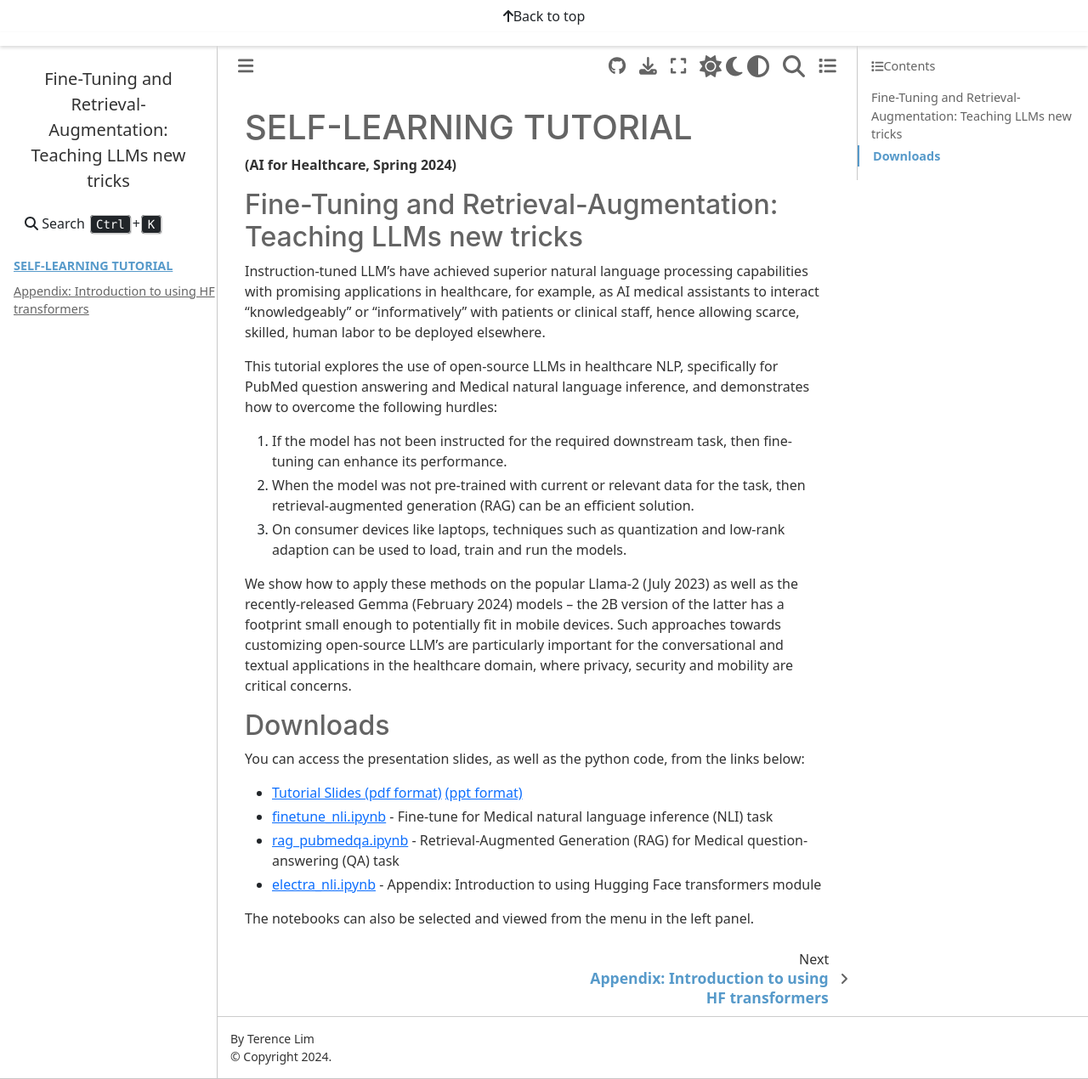
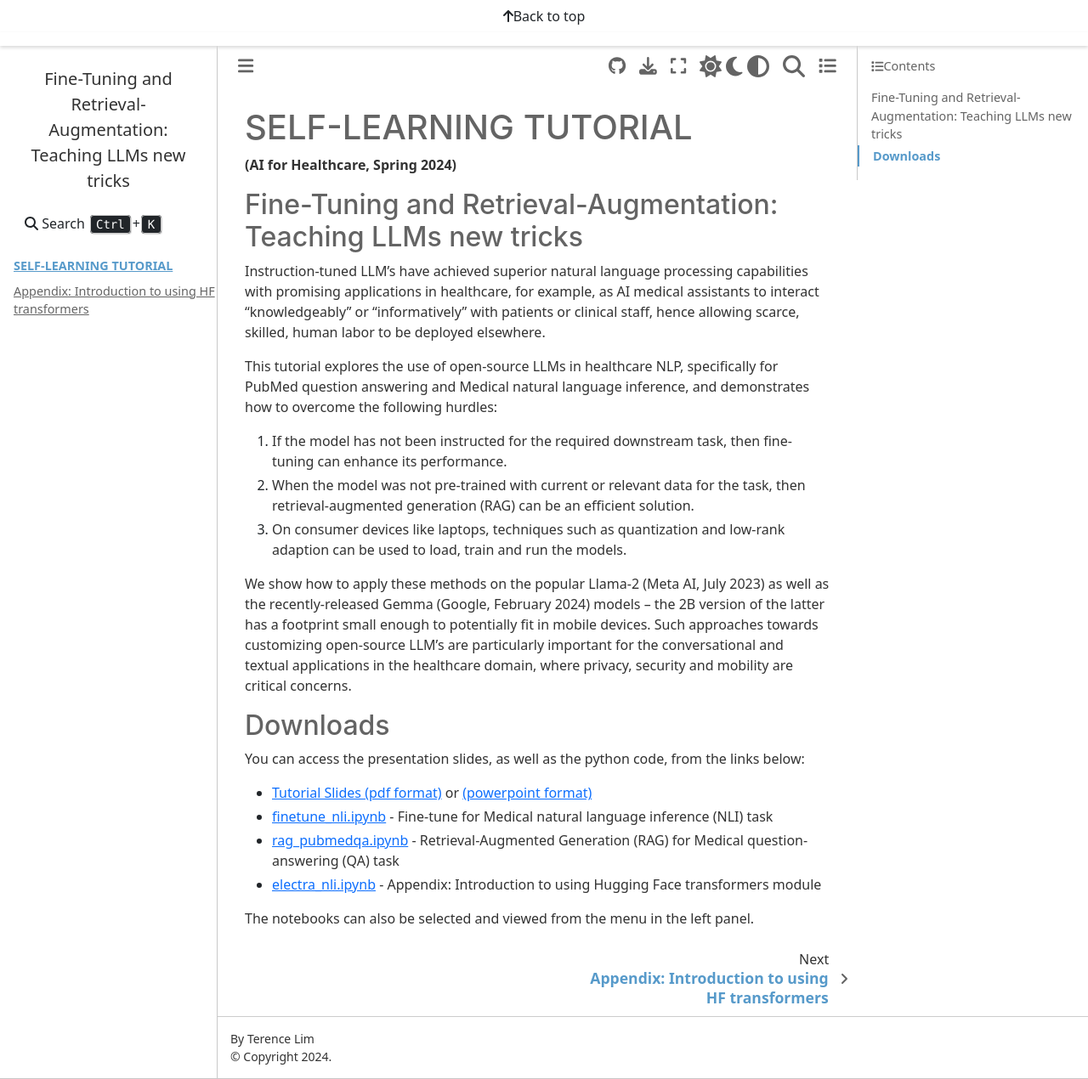
Before and after one commit to t-lim/t-lim.github.io, a Jupyter Book: the page built from README.md, in a window 1280 px wide and 1270 px high. Shown: the whole window at 85% size. Built offline with Jupyter Book 1.0.4 settings and Sphinx 7.4.7 and the Sphinx Book theme 1.1.4, drawn with Linux system fonts in a browser that asks for light colours; pages that are not in the unit, such as notebooks, are missing from menus.

Commit message:
Add files via upload

```diff
--- a/README.md
+++ b/README.md
@@ -26,13 +26,13 @@ efficient solution.
 2. On consumer devices like laptops, techniques such as quantization
 and low-rank adaption can be used to load, train and run the models.
 
-We show how to apply these methods on the popular Llama-2 (July 2023)
-as well as the recently-released Gemma (February 2024) models – the 2B
-version of the latter has a footprint small enough to potentially fit
-in mobile devices. Such approaches towards customizing open-source
-LLM’s are particularly important for the conversational and textual
-applications in the healthcare domain, where privacy, security and
-mobility are critical concerns.
+We show how to apply these methods on the popular Llama-2 (Meta AI,
+July 2023) as well as the recently-released Gemma (Google, February
+2024) models – the 2B version of the latter has a footprint small
+enough to potentially fit in mobile devices. Such approaches towards
+customizing open-source LLM’s are particularly important for the
+conversational and textual applications in the healthcare domain,
+where privacy, security and mobility are critical concerns.
 
 
 ## Downloads
@@ -40,7 +40,7 @@ mobility are critical concerns.
 You can access the presentation slides, as well as the python code,
 from the links below:
 
-- [Tutorial Slides (pdf format)](https://t-lim.github.io/tutorial.pdf) [(ppt format)](https://t-lim.github.io/tutorial.pptx)
+- [Tutorial Slides (pdf format)](https://t-lim.github.io/tutorial.pdf) or [(powerpoint format)](https://t-lim.github.io/tutorial.pptx)
 - [finetune_nli.ipynb](https://t-lim.github.io/_sources/finetune_nli.ipynb) - Fine-tune for Medical natural language inference (NLI) task
 - [rag_pubmedqa.ipynb](https://t-lim.github.io/_sources/rag_pubmedqa.ipynb) - Retrieval-Augmented Generation (RAG) for Medical question-answering (QA) task
 - [electra_nli.ipynb](https://t-lim.github.io/_sources/electra_nli.ipynb) - Appendix: Introduction to using Hugging Face transformers module
```
Also changed, not shown: README.html (+8 -8 lines), _sources/README.md (+8 -8 lines), searchindex.js, 1 other file.
